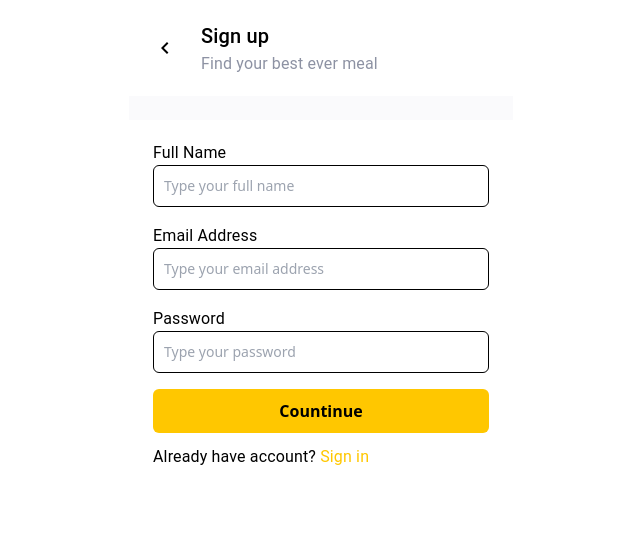
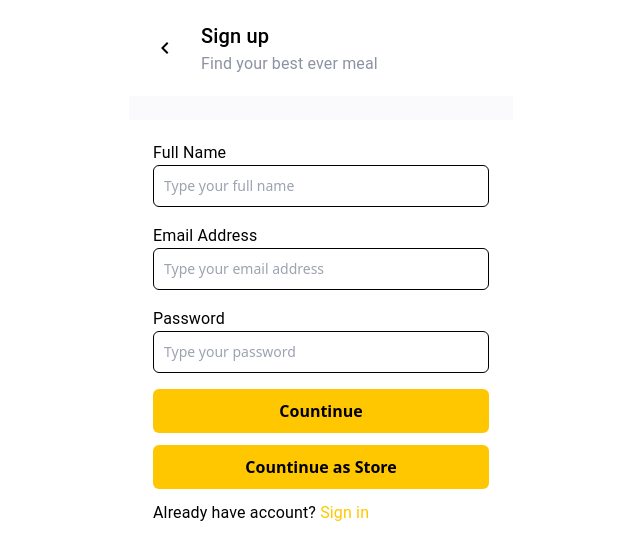
Before and after one commit to AmienulRana/resto-app, a Next.js app: page /sign-up/user in a window 1280 px wide. Shown: the top 560 px of the page, without its empty margins (319-959 px from the left). Built offline with nearby package versions, Linux system fonts and the light colour scheme.

Commit message:
menambahkan button untuk menghandle jika user ingin mendaftar sebaga store/merchant

```diff
--- a/pages/sign-up/user.tsx
+++ b/pages/sign-up/user.tsx
@@ -39,8 +39,9 @@ const SignUp = () => {
           label="Password"
           classNameContainer="mb-4"
         />
+        <Button classNameProps="bg-orange-c-100 mb-3">Countinue</Button>
         <Button classNameProps="bg-orange-c-100 mb-3">
-          Countinue
+          Countinue as Store
         </Button>
         <Typography component="p">
           Already have account?{" "}
```
